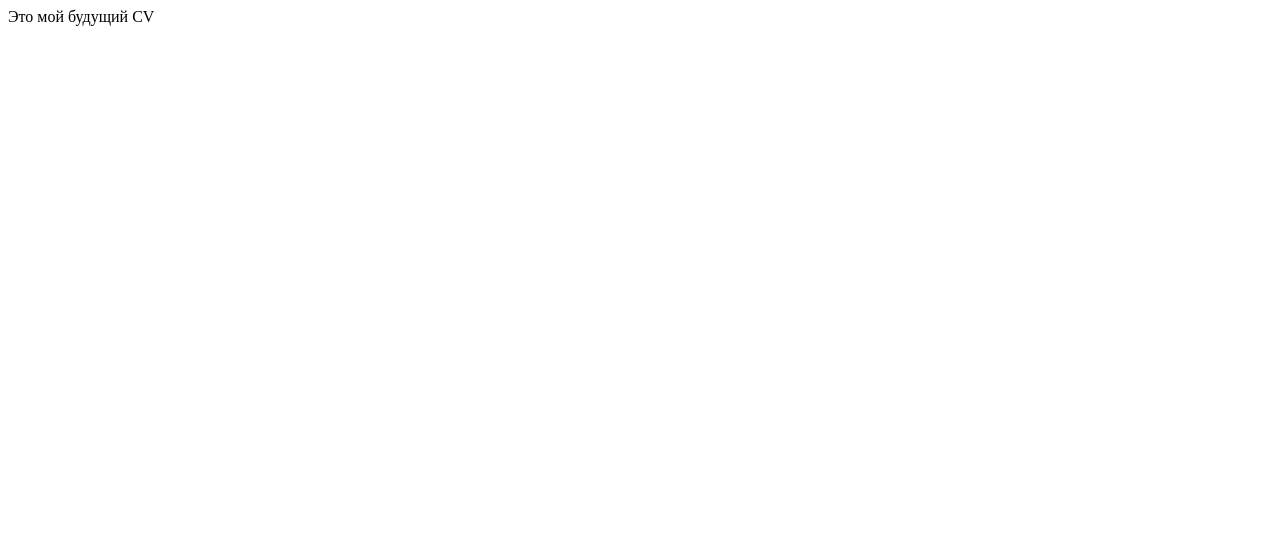
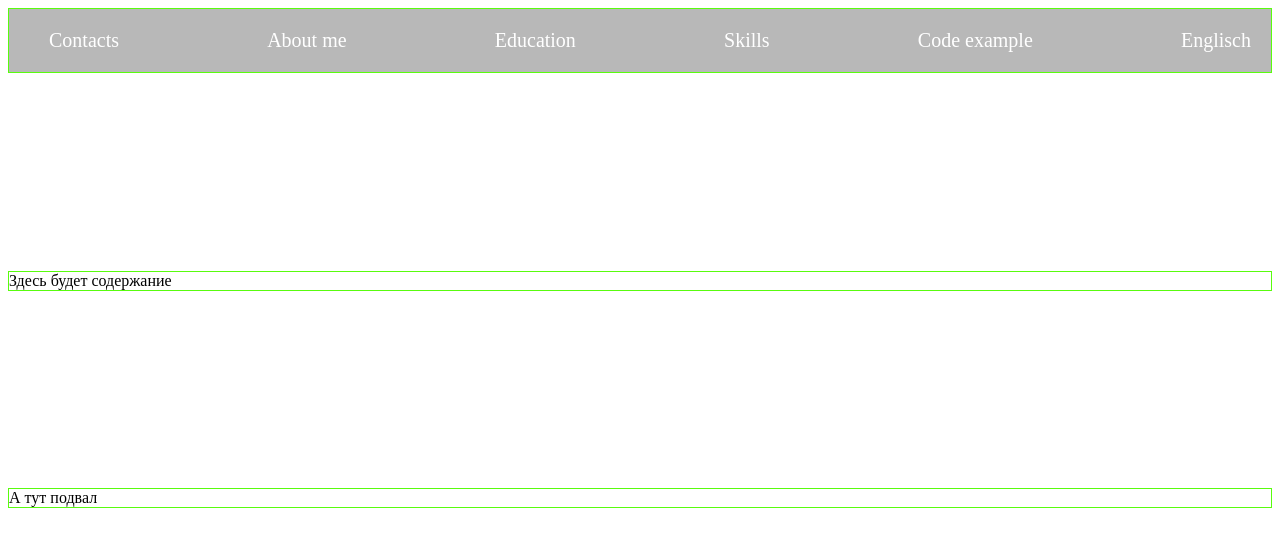
Before and after one commit to Pavel-Troinich/rsschool-cv-old, a plain HTML site: page index.html in a window 1280 px wide. Drawn offline with Linux system fonts and the light colour scheme.

Commit message:
init: start of work on CV.Cross-Check-task

```diff
--- a/index.html
+++ b/index.html
@@ -4,9 +4,37 @@
     <meta charset="UTF-8">
     <meta http-equiv="X-UA-Compatible" content="IE=edge">
     <meta name="viewport" content="width=device-width, initial-scale=1.0">
-    <title>Document</title>
+    <title>CV</title>
+    <link rel="stylesheet" href="style.css">
+    <link rel="icon" href="assets/favicon.ico">
+    <link rel="preconnect" href="https://fonts.googleapis.com">
+    <link rel="preconnect" href="https://fonts.gstatic.com" crossorigin>
+    <link href="https://fonts.googleapis.com/css2?family=Lato:wght@300&display=swap" rel="stylesheet">
 </head>
-<body>
-    Это мой будущий CV
+<body class = "body">
+    <header class="header" style="border: 1px solid rgb(89, 252, 14);">
+        <div class="container">
+            <nav class="nav">
+                <ul class="nav-list">
+                    <li class="nav-item"><a href="#contacts" class="nav-link">Contacts</a></li>
+                    <li class="nav-item"><a href="#about" class="nav-link">About me</a></li>
+                    <li class="nav-item"><a href="#education" class="nav-link">Education</a></li>
+                    <li class="nav-item"><a href="#skills" class="nav-link">Skills</a></li>
+                    <li class="nav-item"><a href="#code" class="nav-link">Code example</a></li>
+                    <li class="nav-item"><a href="#englisch" class="nav-link">Englisch</a></li>
+                </ul>
+            </nav>
+        </div>
+    </header>
+    <main style="border: 1px solid rgb(89, 252, 14);">
+        <div class="container">
+            Здесь будет содержание
+        </div>
+    </main>
+    <footer style="border: 1px solid rgb(89, 252, 14);">
+        <div class="container">
+            А тут подвал
+        </div>
+    </footer>
 </body>
 </html>
--- a/style.css
+++ b/style.css
@@ -1,3 +1,54 @@
 .font {
-    font-size: 16px;
+    font-size: 20px;
 }
+
+* {
+    box-sizing: border-box;
+}
+
+.body {
+    display: flex;
+    flex-direction: column;
+    justify-content: space-between;
+    height: 500px;
+}
+
+.header {
+    background-color:rgb(184, 184, 184);
+}
+
+.nav-list {
+    display: flex;
+    justify-content: space-between;
+    align-items: center;
+    list-style: none;
+    font-size: 20px;
+
+
+}
+
+.nav-item {
+    color: #000;
+}
+
+.nav-link {
+    padding: 0px 20px 0px 0px;
+    line-height: 20px;
+    text-decoration: none;
+    color: #ffffff;
+    transition: color 0.5s;
+}
+
+
+.main {
+
+}
+
+.footer {
+
+}
+
+.container {
+    max-width: 1440px;
+    margin: 0 auto;
+}
```
Also changed, not shown: assets/favicon.ico (added), assets/my.jpg (renamed from my.jpg).
